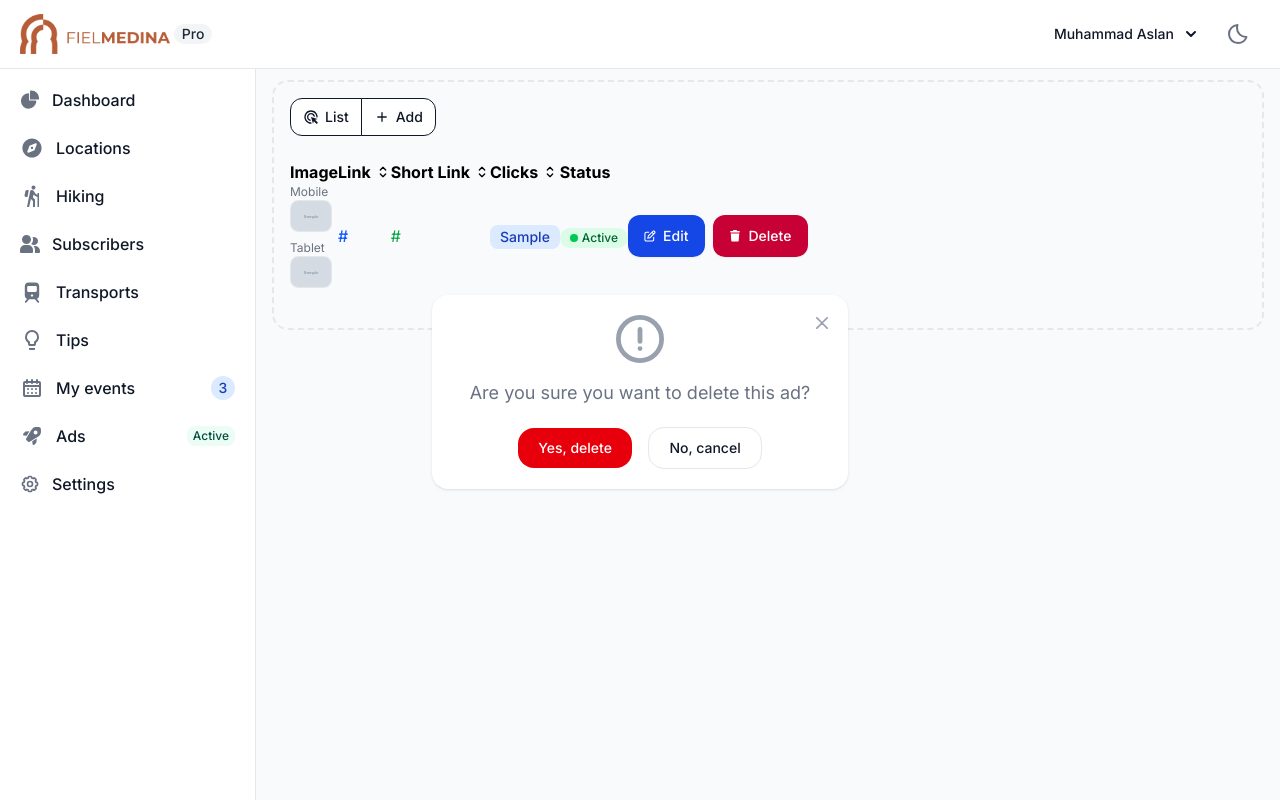
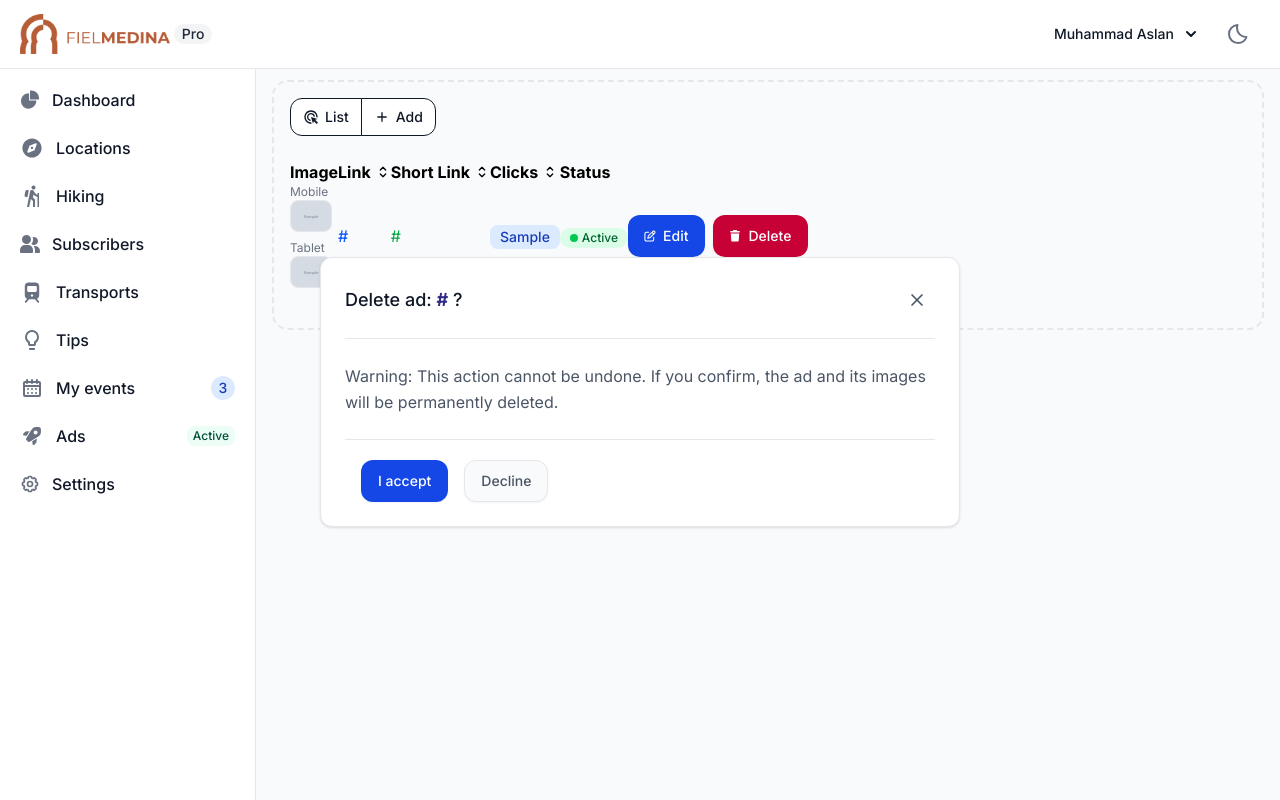
Before and after one commit to akenore/FielMedinaAPI, a Django app: page /adsList/ in a window 1280 px wide, after a click on "Delete". Run offline with Django 5.2, Linux system fonts and the light colour scheme; a user stored in the database is signed in; tables that the repository leaves empty hold one stand-in row (values such as "Sample post"); grey boxes marked "Sample" are stand-in pictures; a database or web service that is not in the repository returns one stand-in record (values such as "Sample title"); data that the repository does not hold is empty; parts of the project's set-up code (start-up, migrations or seed data) failed here and were passed over; some libraries are stand-ins or nearby versions.

Commit message:
fix the ads duplicated image

```diff
--- a/guard/forms.py
+++ b/guard/forms.py
@@ -788,6 +788,11 @@ class AdForm(FlowbiteFormMixin, forms.ModelForm):
     def __init__(self, *args, **kwargs):
         super().__init__(*args, **kwargs)
         self.fields["is_active"].label = _("Active")
+
+        # Enforce strict requirement for creation, overruling model's blank=True
+        self.fields["image_mobile"].required = True
+        self.fields["image_tablet"].required = True
+
         if self.instance and self.instance.pk:
             self.fields["image_mobile"].required = False
             self.fields["image_tablet"].required = False
--- a/guard/models.py
+++ b/guard/models.py
@@ -1,14 +1,16 @@
 from datetime import timedelta
 import os
+import uuid
 
 from django.contrib.auth import get_user_model
 from django.db import models
-from django.db.models.signals import post_save
+from django.db.models.signals import post_delete, post_save
 from django.dispatch import receiver
 from django.utils import timezone
 from django.utils.translation import gettext_lazy as _
 from tinymce.models import HTMLField
 from shared.models import OptimizedImageModel
+from shared.utils import optimize_image
 
 User = get_user_model()
 
@@ -359,6 +361,14 @@ class Tip(models.Model):
 class Ad(models.Model):
     created_at = models.DateTimeField(auto_now_add=True)
     updated_at = models.DateTimeField(auto_now=True)
+    client = models.ForeignKey(
+        UserProfile,
+        on_delete=models.SET_NULL,
+        null=True,
+        blank=True,
+        related_name="ads",
+        verbose_name=_("Client"),
+    )
     image_mobile = models.ImageField(
         upload_to="ads/mobile/",
         help_text=_("Size: 320x50 pixels"),
@@ -383,5 +393,43 @@ class Ad(models.Model):
         verbose_name = _("Ad")
         verbose_name_plural = _("Ads")
 
+    def save(self, *args, **kwargs):
+        # Optimize images on save
+        for field_name in ["image_mobile", "image_tablet"]:
+            field = getattr(self, field_name)
+
+            # Use shared utility to optimize image
+            # Only process if we have a file and it's likely a new upload (not just pk check)
+            if field and (not self.pk or hasattr(field, "file")):
+                optimized = optimize_image(field)
+                if optimized:
+                    _, content = optimized
+
+                    # Generate a unique filename using UUID to prevent duplication and collisions
+                    # This ensures "identical id" code behavior (uniqueness) and avoids caching issues.
+                    ext = ".jpg"
+                    unique_filename = f"{uuid.uuid4()}{ext}"
+
+                    # Assign the new ContentFile to the field explicitly.
+                    content.name = unique_filename
+                    setattr(self, field_name, content)
+
+        super().save(*args, **kwargs)
+
     def __str__(self):
         return self.link
+
+
+@receiver(post_delete, sender=Ad)
+def cleanup_ad_images(sender, instance, **kwargs):
+    """
+    Delete image files from filesystem when Ad object is deleted.
+    """
+    for field_name in ["image_mobile", "image_tablet"]:
+        field = getattr(instance, field_name)
+        if field and field.name:
+            try:
+                if os.path.isfile(field.path):
+                    os.remove(field.path)
+            except Exception:
+                pass
--- a/guard/templates/guard/views/ads/list.html
+++ b/guard/templates/guard/views/ads/list.html
@@ -125,35 +125,7 @@
                         </div>
                      </td>
                </tr>
-
-               <!-- Delete Confirmation Modal -->
-               <div id="confirm-modal{{ ad.id }}" tabindex="-1" class="hidden overflow-y-auto overflow-x-hidden fixed top-0 right-0 left-0 z-50 justify-center items-center w-full md:inset-0 h-[calc(100%-1rem)] max-h-full">
-                  <div class="relative p-4 w-full max-w-md max-h-full">
-                     <div class="relative bg-white rounded-lg shadow dark:bg-gray-700">
-                        <button type="button" class="absolute top-3 end-2.5 text-gray-400 bg-transparent hover:bg-gray-200 hover:text-gray-900 rounded-lg text-sm w-8 h-8 ms-auto inline-flex justify-center items-center dark:hover:bg-gray-600 dark:hover:text-white" data-modal-hide="confirm-modal{{ ad.id }}">
-                              <svg class="w-3 h-3" aria-hidden="true" xmlns="http://www.w3.org/2000/svg" fill="none" viewBox="0 0 14 14">
-                                 <path stroke="currentColor" stroke-linecap="round" stroke-linejoin="round" stroke-width="2" d="m1 1 6 6m0 0 6 6M7 7l6-6M7 7l-6 6"/>
-                              </svg>
-                              <span class="sr-only">Close modal</span>
-                        </button>
-                        <div class="p-4 md:p-5 text-center">
-                              <svg class="mx-auto mb-4 text-gray-400 w-12 h-12 dark:text-gray-200" aria-hidden="true" xmlns="http://www.w3.org/2000/svg" fill="none" viewBox="0 0 20 20">
-                                 <path stroke="currentColor" stroke-linecap="round" stroke-linejoin="round" stroke-width="2" d="M10 11V6m0 8h.01M19 10a9 9 0 1 1-18 0 9 9 0 0 1 18 0Z"/>
-                              </svg>
-                              <h3 class="mb-5 text-lg font-normal text-gray-500 dark:text-gray-400">{% trans "Are you sure you want to delete this ad?" %}</h3>
-                              <form action="{% url 'guard:ad_delete' ad.id %}" method="post" class="inline">
-                                 {% csrf_token %}
-                                 <button type="submit" class="text-white bg-red-600 hover:bg-red-800 focus:ring-4 focus:outline-none focus:ring-red-300 dark:focus:ring-red-800 font-medium rounded-lg text-sm inline-flex items-center px-5 py-2.5 text-center">
-                                    {% trans "Yes, delete" %}
-                                 </button>
-                              </form>
-                              <button data-modal-hide="confirm-modal{{ ad.id }}" type="button" class="py-2.5 px-5 ms-3 text-sm font-medium text-gray-900 focus:outline-none bg-white rounded-lg border border-gray-200 hover:bg-gray-100 hover:text-blue-700 focus:z-10 focus:ring-4 focus:ring-gray-100 dark:focus:ring-gray-700 dark:bg-gray-800 dark:text-gray-400 dark:border-gray-600 dark:hover:text-white dark:hover:bg-gray-700">
-                                 {% trans "No, cancel" %}
-                              </button>
-                        </div>
-                     </div>
-                  </div>
-               </div>
+               {% include "guard/views/ads/partial/confirm_model.html" with data=ad %}
             {% endfor %}
          </tbody>
       </table>
--- /dev/null
+++ b/guard/templates/guard/views/ads/partial/confirm_model.html
@@ -0,0 +1,28 @@
+{% load i18n %}
+<div id="confirm-modal{{ data.id }}" data-modal-backdrop="static" tabindex="-1" aria-hidden="true" class="hidden overflow-y-auto overflow-x-hidden fixed top-0 right-0 left-0 z-50 justify-center items-center w-full md:inset-0 h-[calc(100%-1rem)] max-h-full">
+    <div class="relative p-4 w-full max-w-2xl max-h-full">
+        <div class="relative bg-neutral-primary-soft border border-default rounded-base shadow-sm p-4 md:p-6">
+            <div class="flex items-center justify-between border-b border-default pb-4 md:pb-5">
+                <h3 class="text-lg font-medium text-heading">
+                    {% translate "Delete ad" %}: <span class="font-bold text-indigo-900 dark:text-indigo-500">{{ data.link }}</span> ?
+                </h3>
+                <button type="button" class="text-body bg-transparent hover:bg-neutral-tertiary hover:text-heading rounded-base text-sm w-9 h-9 ms-auto inline-flex justify-center items-center" data-modal-hide="confirm-modal{{ data.id }}">
+                    <svg class="w-5 h-5" aria-hidden="true" xmlns="http://www.w3.org/2000/svg" width="24" height="24" fill="none" viewBox="0 0 24 24"><path stroke="currentColor" stroke-linecap="round" stroke-linejoin="round" stroke-width="2" d="M6 18 17.94 6M18 18 6.06 6"/></svg>
+                    <span class="sr-only">Close modal</span>
+                </button>
+            </div>
+            <div class="space-y-4 md:space-y-6 py-4 md:py-6">
+                <p class="leading-relaxed text-body">
+                    {% trans "Warning: This action cannot be undone. If you confirm, the ad and its images will be permanently deleted." %}
+                </p>
+            </div>
+            <div class="flex items-center border-t border-default space-x-4 pt-4 md:pt-5">
+               <form action="{% url 'guard:ad_delete' data.id %}" method="post">
+                  {% csrf_token %}
+                  <button data-modal-hide="confirm-modal{{ data.id }}" type="submit" class="text-white bg-brand box-border border border-transparent hover:bg-brand-strong focus:ring-4 focus:ring-brand-medium shadow-xs font-medium leading-5 rounded-base text-sm px-4 py-2.5 focus:outline-none">{% trans "I accept" %}</button>
+               </form>
+                <button data-modal-hide="confirm-modal{{ data.id }}" type="button" class="text-body bg-neutral-secondary-medium box-border border border-default-medium hover:bg-neutral-tertiary-medium hover:text-heading focus:ring-4 focus:ring-neutral-tertiary shadow-xs font-medium leading-5 rounded-base text-sm px-4 py-2.5 focus:outline-none">{% trans "Decline" %}</button>
+            </div>
+        </div>
+    </div>
+</div>
--- a/guard/views.py
+++ b/guard/views.py
@@ -1,4 +1,6 @@
 from django.shortcuts import render, redirect
+from django.http import HttpResponseRedirect
+from django.contrib import messages
 from django.contrib.auth.views import (
     LoginView,
     LogoutView,
@@ -20,7 +22,8 @@ from django.views.generic import (
     TemplateView,
 )
 from django.urls import reverse_lazy
-from django.contrib import messages
+
+# from django.contrib import messages
 from django.utils.translation import gettext as _
 from django.http import JsonResponse
 from django.views.decorators.http import require_POST
@@ -41,7 +44,7 @@ from .forms import (
     HikingForm,
     ImageHikingFormSet,
     AdForm,
-    ImageAdFormSet,
+    # ImageAdFormSet,
 )
 
 from .models import (
@@ -52,7 +55,7 @@ from .models import (
     Tip,
     Hiking,
     Ad,
-    ImageAd,
+    # ImageAd,
 )
 from shared.translator import get_translator
 from shared.short_io import ShortIOService
@@ -632,7 +635,9 @@ class AdCreateView(LoginRequiredMixin, SuccessMessageMixin, CreateView):
             logging.getLogger(__name__).error(f"Short.io error: {e}")
 
         self.object.save()
-        return super().form_valid(form)
+
+        messages.success(self.request, self.success_message)
+        return HttpResponseRedirect(self.get_success_url())
 
     def form_invalid(self, form):
         messages.error(self.request, _("Error creating ad. Please check the form."))
@@ -666,7 +671,8 @@ class AdUpdateView(LoginRequiredMixin, SuccessMessageMixin, UpdateView):
                 logging.getLogger(__name__).error(f"Short.io error: {e}")
 
         self.object.save()
-        return super().form_valid(form)
+        messages.success(self.request, self.success_message)
+        return HttpResponseRedirect(self.get_success_url())
 
 
 class AdDeleteView(LoginRequiredMixin, SuccessMessageMixin, DeleteView):
```
Also changed, not shown: guard/templates/guard/views/ads/index.html (+38 -0 lines), shared/utils.py (added, +59 -0 lines), db.sqlite3, guard/migrations/0027_ad_user.py (added), guard/migrations/0028_remove_ad_user_ad_client.py (added), upload/ads/bottom.png (deleted), upload/ads/bottom_aBZXVRt.png (deleted), upload/ads/bottom_j1xtzeW.png (deleted), upload/ads/cafetiere.png (deleted), upload/events/1/Gemini_Generated_Image_fceerjfceerjfcee.jpg (added), upload/events/1/mobile_Gemini_Generated_Image_fceerjfceerjfcee.jpg (added).
